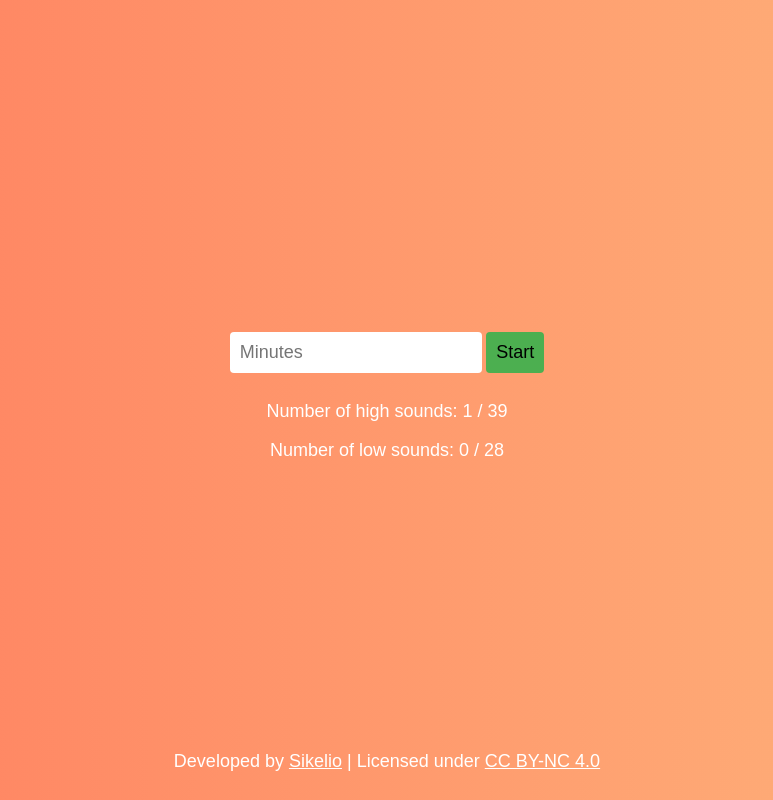
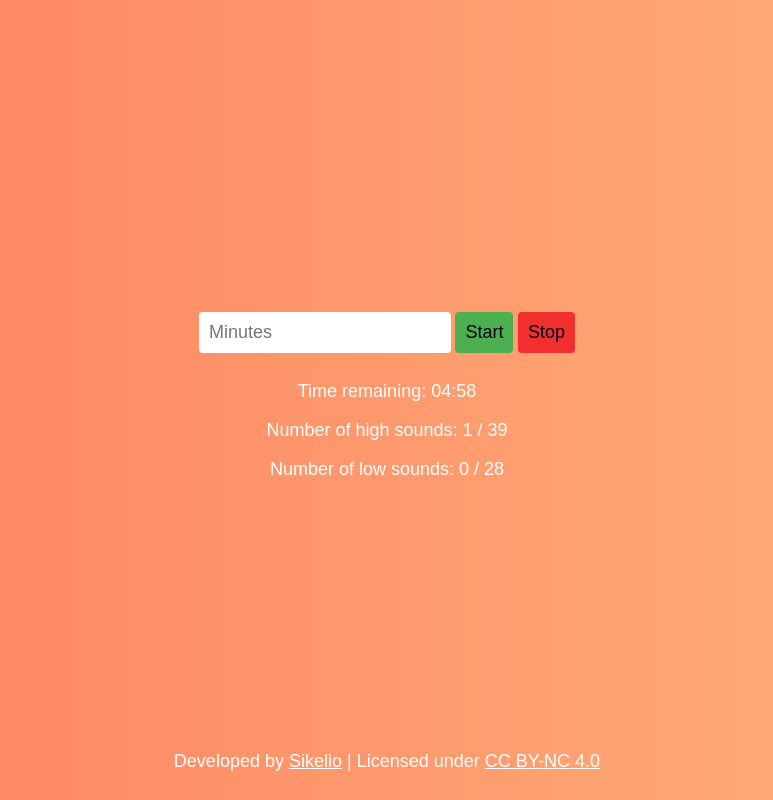
Before and after one commit to sikelio/distraction-sound-generator, a plain HTML site: page index.html in a window 1280 px wide. Both pictures are taken after a click on the button "Start". Shown: the whole page, without its empty margins (253-1026 px from the left). Drawn offline with Linux system fonts and the light colour scheme.

Commit message:
feat(ui/ux): stop btn and timer

```diff
--- a/index.html
+++ b/index.html
@@ -3,13 +3,20 @@
   <head>
     <meta charset="UTF-8" />
     <meta name="viewport" content="width=device-width, initial-scale=1.0" />
-    <link rel="stylesheet" href="/distraction-sound-generator/public/css/style.css" />
+    <link rel="stylesheet" href="./public/css/style.css" />
     <title>Distraction Sound Generator</title>
   </head>
   <body>
     <main>
       <input type="number" id="minutesInput" placeholder="Minutes" />
       <button id="generateBtn">Start</button>
+      <button id="stopBtn">Stop</button>
+
+      <p>
+        Time remaining: <span id="timeRemaining">
+          00:00
+        </span>
+      </p>
 
       <p>Number of high sounds: <span id="nbHighSounds">0 / 0</span></p>
 
@@ -25,6 +32,6 @@
       </p>
     </footer>
 
-    <script src="/distraction-sound-generator/public/js/script.js"></script>
+    <script src="./public/js/script.js"></script>
   </body>
 </html>
--- a/public/css/style.css
+++ b/public/css/style.css
@@ -9,7 +9,7 @@ body {
   color: #fff;
 }
 
-#generateBtn {
+#generateBtn, #stopBtn {
   padding: 10px;
   margin: 10px 0;
   font-size: 18px;
@@ -24,7 +24,17 @@ body {
 }
 
 #generateBtn:hover {
-  background-color: #45a049;
+  background-color: #39823c;
+  color: #fff;
+}
+
+#stopBtn {
+  background-color: #f22f2f;
+}
+
+#stopBtn:hover {
+  background-color: #c52a2a;
+  color: #fff;
 }
 
 input[type="number"] {
--- a/public/js/script.js
+++ b/public/js/script.js
@@ -1,18 +1,23 @@
+let isStopped = false;
+let timerInterval;
+
 const generateSoundPattern = () => {
+    isStopped = false;
+
+    clearInterval(timerInterval);
+
     const minutesInput = document.getElementById('minutesInput');
-    const secondsInFiveMinutes =
-        (
-            minutesInput.value === 0 || minutesInput.value == undefined || minutesInput.value == ''
-                ? 5
-                : minutesInput.value
-        ) * 60;
+    const secondsInDuration =
+        (minutesInput.value === 0 || minutesInput.value == undefined || minutesInput.value == ''
+            ? 5
+            : minutesInput.value) * 60;
 
     let pattern = [];
     let currentIndex = 0;
     let nbHighSounds = 0;
     let nbLowSounds = 0;
 
-    while (currentIndex < secondsInFiveMinutes) {
+    while (currentIndex < secondsInDuration) {
         const value = Math.floor(Math.random() * 3) - 1;
 
         pattern[currentIndex] = value;
@@ -30,8 +35,10 @@ const generateSoundPattern = () => {
     document.getElementById('nbHighSounds').innerText = `0 / ${nbHighSounds}`;
     document.getElementById('nbLowSounds').innerText = `0 / ${nbLowSounds}`;
 
+    startTimer(secondsInDuration);
     playPattern(pattern, nbHighSounds, nbLowSounds);
 };
+
 
 const playPattern = (pattern, totalHighSounds, totalLowSounds) => {
     let currentIndex = 0;
@@ -39,7 +46,11 @@ const playPattern = (pattern, totalHighSounds, totalLowSounds) => {
     let currentLowSounds = 0;
 
     const playNextSound = () => {
-        if (currentIndex >= pattern.length) {
+        if (isStopped || currentIndex >= pattern.length) {
+            clearInterval(timerInterval);
+
+            document.getElementById('timeRemaining').innerText = '00:00';
+
             return;
         }
 
@@ -76,4 +87,36 @@ const generateTone = (frequency) => {
     oscillator.stop(audioContext.currentTime + 0.5);
 }
 
+const startTimer = (duration) => {
+    let timeRemaining = duration - 1;
+
+    timerInterval = setInterval(() => {
+        if (isStopped || timeRemaining < 0) {
+            clearInterval(timerInterval);
+
+            document.getElementById('timeRemaining').innerText = '00:00';
+
+            return;
+        }
+
+        const minutes = Math.floor(timeRemaining / 60);
+        const seconds = timeRemaining % 60;
+
+        document.getElementById('timeRemaining').innerText =
+            `${String(minutes).padStart(2, '0')}:${String(seconds).padStart(2, '0')}`;
+
+        timeRemaining--;
+    }, 1000);
+};
+
 document.getElementById('generateBtn').addEventListener('click', generateSoundPattern);
+
+document.getElementById('stopBtn').addEventListener('click', () => {
+    isStopped = true;
+
+    document.getElementById('nbHighSounds').innerText = `0 / 0`;
+    document.getElementById('nbLowSounds').innerText = `0 / 0`;
+    document.getElementById('timeRemaining').innerText = '00:00';
+
+    clearInterval(timerInterval);
+});
```
